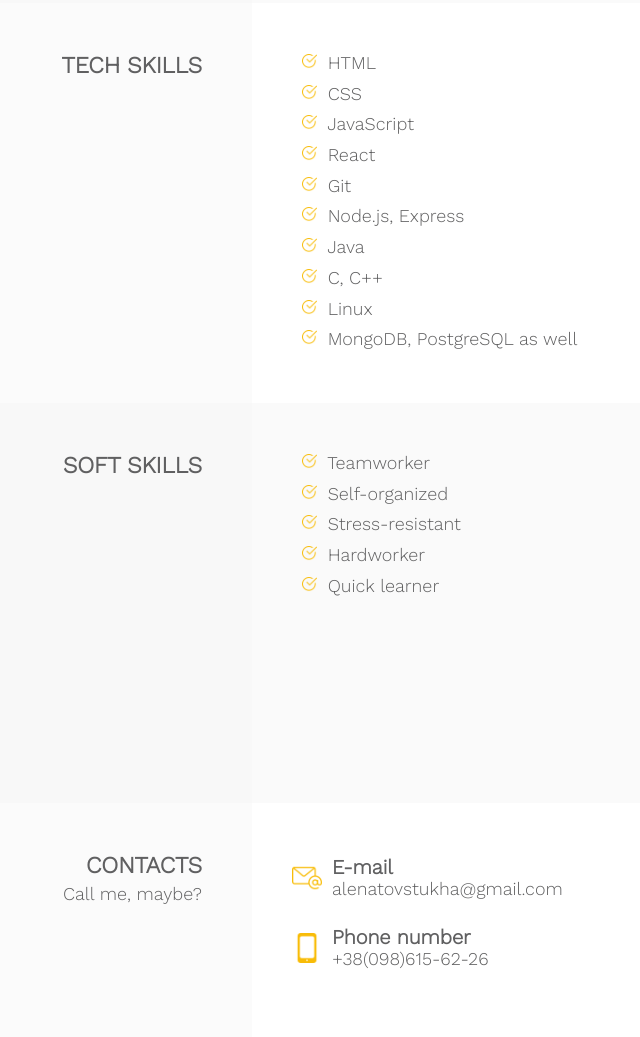
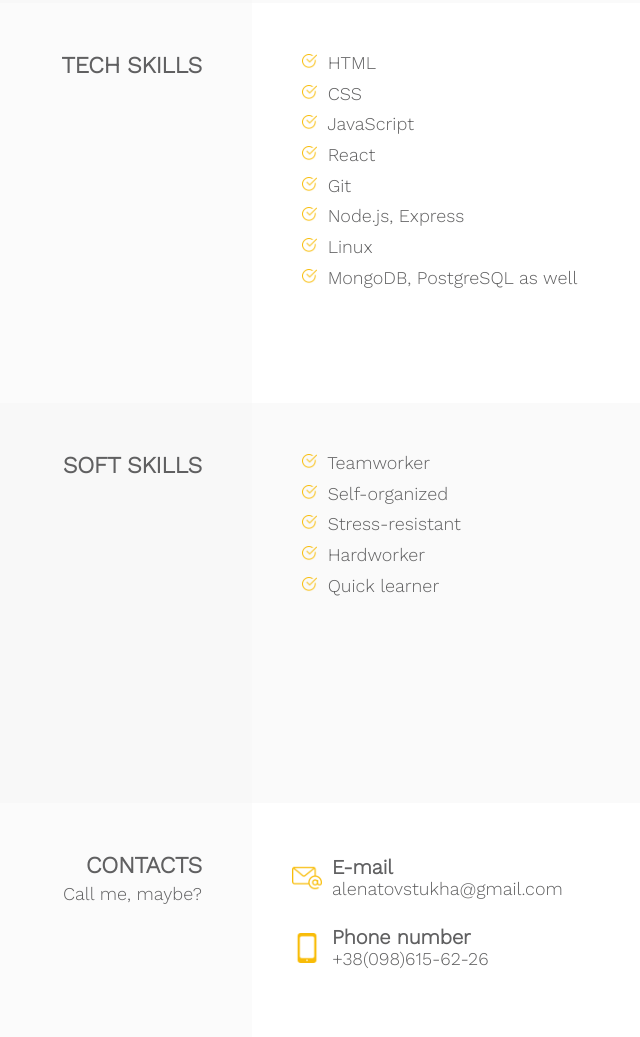
Before and after one commit to alonatovstukha/CV, a plain HTML site: page index.html in a window 1280 px wide. Shown: the part 1797-2834 px from the top of the page, without its empty margins (228-868 px from the left). Drawn offline with nearby package versions, Linux system fonts and the light colour scheme.

Commit message:
index changed

```diff
--- a/index.html
+++ b/index.html
@@ -198,12 +198,6 @@
           Node.js, Express </span>
         <span class="right-part-element">
           <img class="checkmark" src="images/checkmark.png" alt="" />
-          Java </span>
-        <span class="right-part-element">
-          <img class="checkmark" src="images/checkmark.png" alt="" />
-          C, C++ </span>
-        <span class="right-part-element">
-          <img class="checkmark" src="images/checkmark.png" alt="" />
           Linux </span>
         <span class="right-part-element">
           <img class="checkmark" src="images/checkmark.png" alt="" />
```
